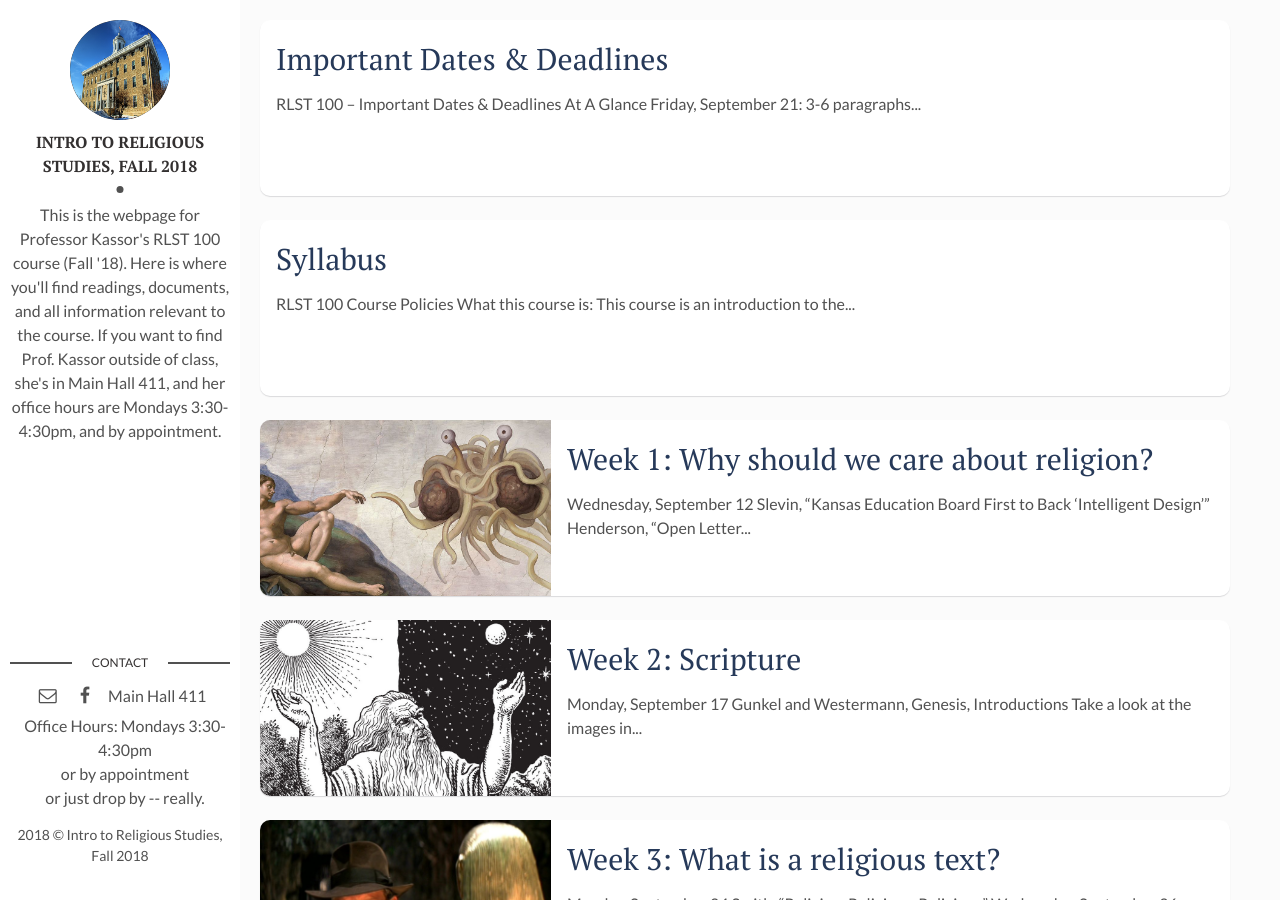
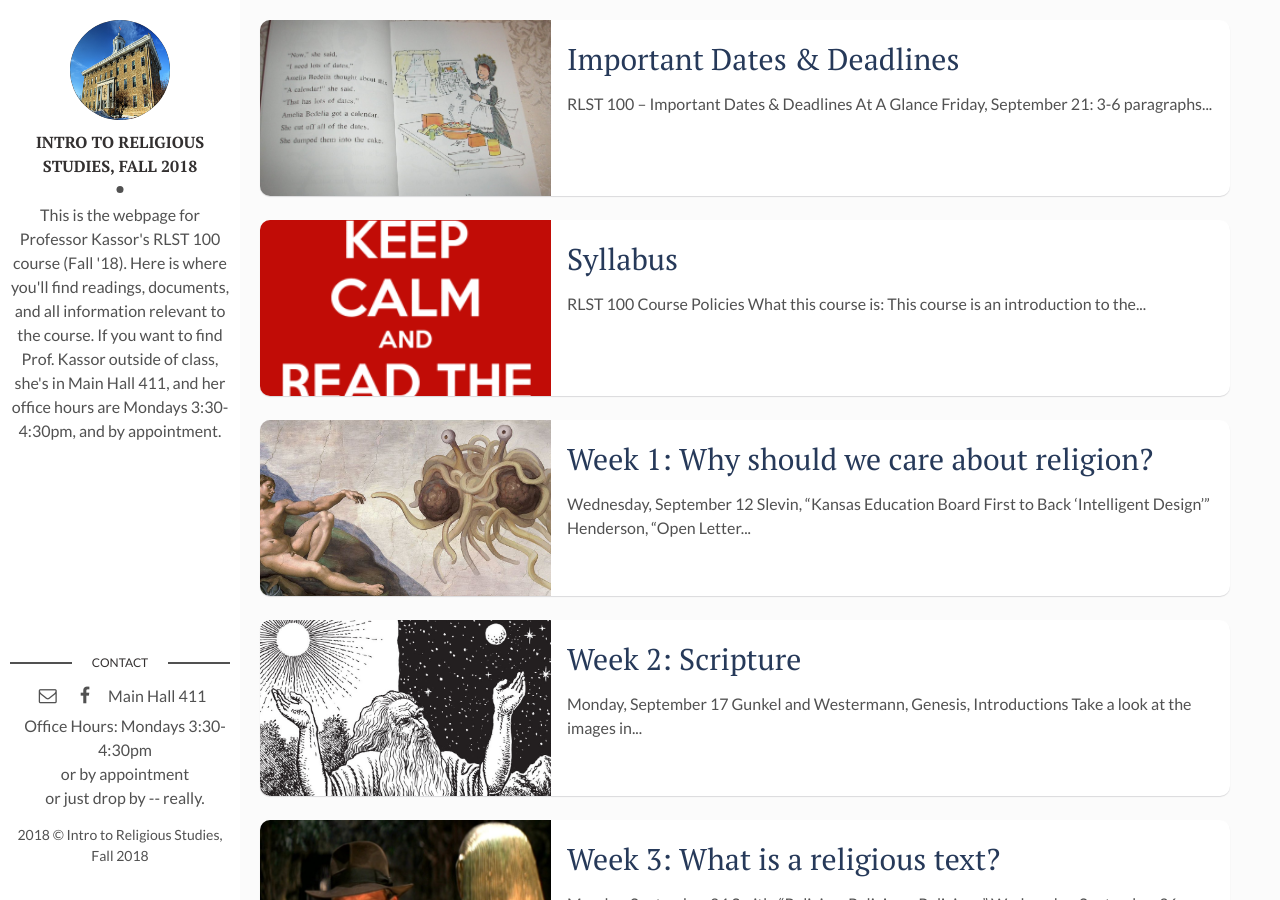
Before and after one commit to ckassor/ckassor.github.io, a Jekyll site: the page built from index.html, in a window 1280 px wide and 900 px high. Built offline with Jekyll 4.4.1, drawn with Linux system fonts in a browser that asks for light colours; the list of posts is cut into pages by our own code.

```diff
--- a/_posts/2016-01-01-syllabus.markdown
+++ b/_posts/2016-01-01-syllabus.markdown
@@ -4,7 +4,7 @@ comments: false
 title: "Syllabus"
 date: 2017-12-01 15:35:00
 description: The syllabus and all course policies are here.
-img:  # Add image post (optional)
+img:  syllabus.png
 ---
 # RLST 100 Course Policies
 
--- a/_posts/2017-01-02-calendar.markdown
+++ b/_posts/2017-01-02-calendar.markdown
@@ -4,7 +4,7 @@ comments: false
 title: "Important Dates & Deadlines"
 date: 2017-12-15 15:35:00
 description: These are important dates to keep in mind this term.
-img:  # Add image post (optional)
+img:  dates.jpg
 ---
 # RLST 100 -- Important Dates & Deadlines At A Glance
 
```
Also changed, not shown: assets/img/dates.jpg (added), assets/img/syllabus.png (added), 3 other files.
